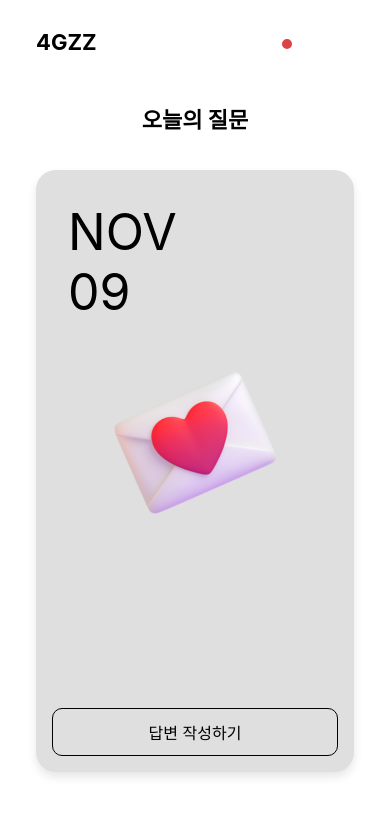
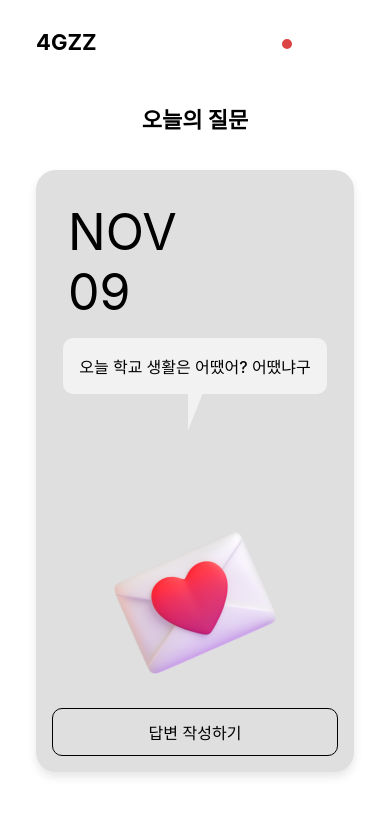
Before and after one commit to 4precious/frontend, a React Native app in the folder aurum/: screen /ChildRoot in a window 390 px wide. Shown: the top 816 px of the page. Built offline with nearby package versions, Linux system fonts and the light colour scheme; some icons are missing.

Commit message:
add message balloon

```diff
--- a/aurum/src/indexChild.tsx
+++ b/aurum/src/indexChild.tsx
@@ -6,7 +6,7 @@ import getTodayInString from './utils/getTodayInString';
 import NotificationBell from './components/NotificationBell';
 
 const ChildRoot = (props: any) => {
-  const [question, setQuestion] = useState(true)
+  const [question, setQuestion] = useState('오늘 학교 생활은 어땠어? 어땠냐구')
   //버튼 눌러야해서 일단 질문 있는거로 가정, true로 놓고 함
 
   return (
@@ -111,6 +111,36 @@ const ChildRoot = (props: any) => {
               alignItems: 'center',
             }}
           >
+            {question
+              ?
+              <View
+                style={{
+                  flex: 1,
+                  alignItems: "center"
+                }}
+              >
+                <Text
+                  style={{
+                    backgroundColor:"#F2F2F2",
+                    borderRadius: 10,
+                    overflow: 'hidden',
+                    fontSize: 16,
+                    fontWeight: '500',
+                    padding: 16,
+                    minHeight:48,
+                    alignItems: question.length > 0 ? 'flex-start' : 'center',
+                    justifyContent: question.length > 0 ? 'flex-start' : 'center',
+                  }}
+                >
+                  {question}
+                </Text>
+                <Image
+                  source = {require('../assets/icons/vector412.png')}
+                />
+              </View>
+              :
+              <Text/>
+            }
             <Image source=
             {question
               ?
```
Also changed, not shown: aurum/assets/icons/vector412.png (added).
